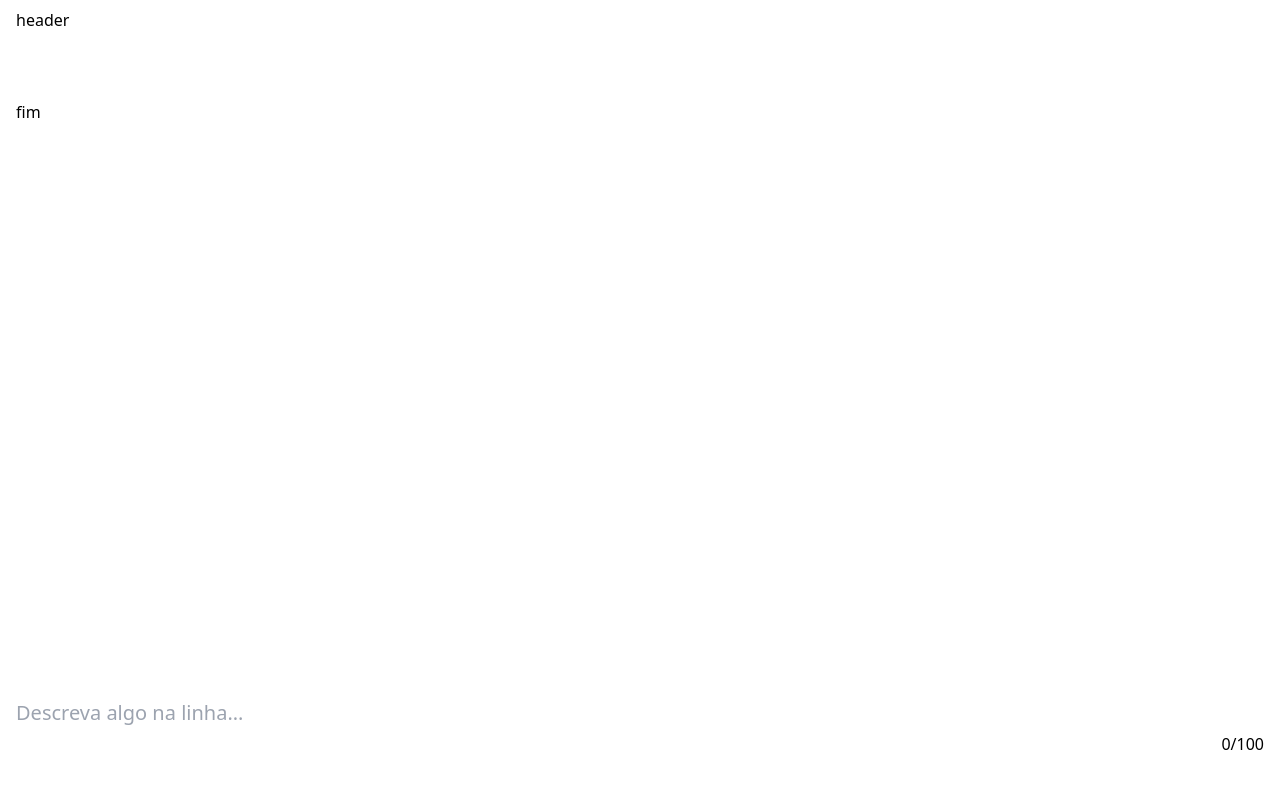
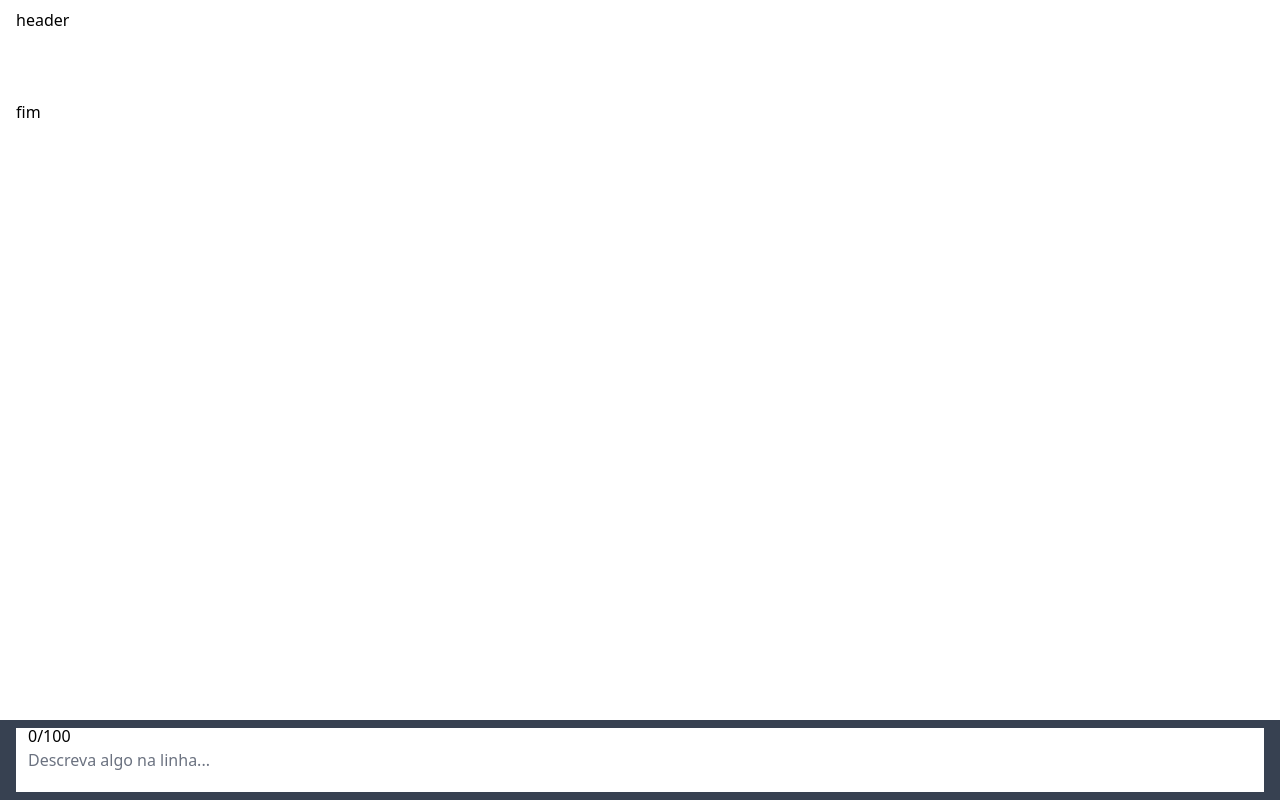
Before and after one commit to BrunoCesarAngst/app-mysys, a Next.js app: page /teste in a window 1280 px wide. Built offline with nearby package versions, Linux system fonts and the light colour scheme.

Commit message:
mudanças

```diff
--- a/package.json
+++ b/package.json
@@ -12,6 +12,7 @@
     "@headlessui/react": "^1.7.14",
     "@heroicons/react": "^2.0.17",
     "@paralleldrive/cuid2": "^2.2.0",
+    "@tailwindcss/container-queries": "^0.1.1",
     "@types/node": "18.16.1",
     "@types/react": "18.2.0",
     "@types/react-dom": "18.2.1",
@@ -32,5 +33,10 @@
     "typescript": "5.0.4",
     "zod": "^3.21.4",
     "zustand": "^4.3.7"
+  },
+  "devDependencies": {
+    "@tailwindcss/aspect-ratio": "^0.4.2",
+    "@tailwindcss/forms": "^0.5.3",
+    "@tailwindcss/typography": "^0.5.9"
   }
 }
--- a/src/app/teste/page.tsx
+++ b/src/app/teste/page.tsx
@@ -24,7 +24,7 @@ export default function Teste() {
           header
         </header>
         <main className="flex-1 grid grid-cols-1 md:grid-cols-none w-full mt-11 px-4 py-2 overflow-y-auto">
-          <div className="space-y-6 mt-6">
+          <div className="space-y-6 mt-6 mb-10">
             <div className="">
               {tasks.map((task, index) => (
                 <div key={index} className="pl-6 pr-3">
@@ -36,10 +36,11 @@ export default function Teste() {
             <p>fim</p>
           </div>
         </main>
-        <footer className="fixed bottom-0 w-full px-4 py-2 h-auto">
-          <div className="flex w-auto justify-between items-center">
+        <footer className="fixed bottom-0 w-full px-4 py-2 h-auto bg-gray-700">
+          <div className="relative flex w-auto justify-between items-center">
             <input
-              className="form-input w-full resize-none overflow-hidden outline-none h-[5rem] md:h-[10rem] transition-all duration-300 text-base sm:text-lg md:text-xl"
+              type="text"
+              className="block form-input w-full border-none border-0 focus:ring-0 outline-none mobilexs:h-[2rem] mobile:h-[3rem]  md:h-[4rem] h-[6rem] transition-all duration-300 mobilexs:text-xs mobile:text-sm md:text-base text-lg"
               maxLength={100}
               placeholder="Descreva algo na linha..." // type="text"
               name="task"
@@ -48,7 +49,11 @@ export default function Teste() {
               onChange={handleInputChange}
               onKeyDown={handleKeyDown}
             />
-            <span className="mt-16">{currentTask.length}/100</span>
+            <div className="absolute -inset-y-1 left-0 pl-3">
+              <span className="mt-16 mobilexs:text-xs mobile:text-sm md:text-base text-lg">
+                {currentTask.length}/100
+              </span>
+            </div>
           </div>
         </footer>
       </div>
--- a/tailwind.config.js
+++ b/tailwind.config.js
@@ -1,5 +1,6 @@
 /** @type {import('tailwindcss').Config} */
 module.exports = {
+  mode: 'jit',
   content: [
     './src/pages/**/*.{js,ts,jsx,tsx,mdx}',
     './src/components/**/*.{js,ts,jsx,tsx,mdx}',
@@ -7,6 +8,7 @@ module.exports = {
   ],
   theme: {
     screens: {
+      mobilexs: '280px',
       mobile: '320px',
       sm: '640px',
       md: '768px',
@@ -23,5 +25,10 @@ module.exports = {
       },
     },
   },
-  plugins: [],
+  plugins: [
+    require('@tailwindcss/forms'),
+    require('@tailwindcss/aspect-ratio'),
+    require('@tailwindcss/typography'),
+    require('@tailwindcss/container-queries'),
+  ],
 };
```
Also changed, not shown: 1 other file (tests, documents, lock files or other folders).
